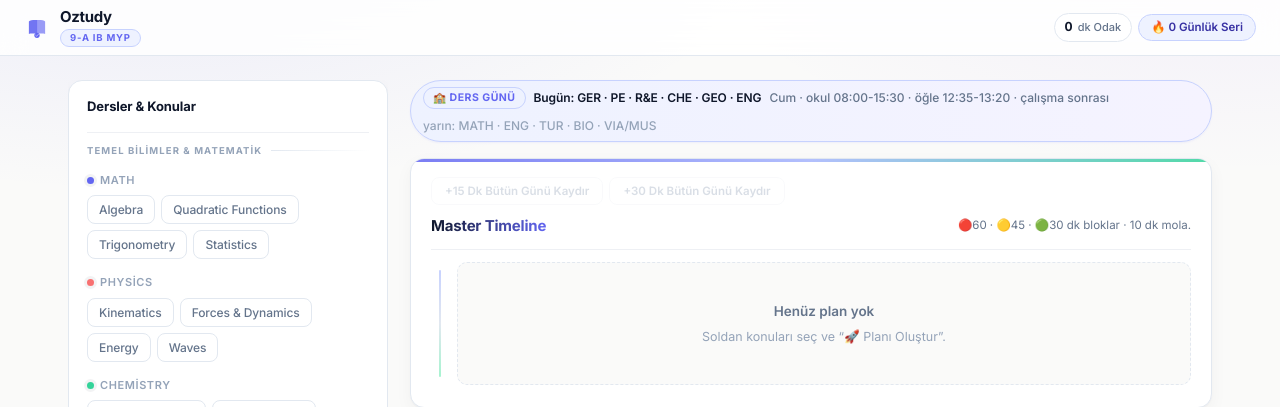
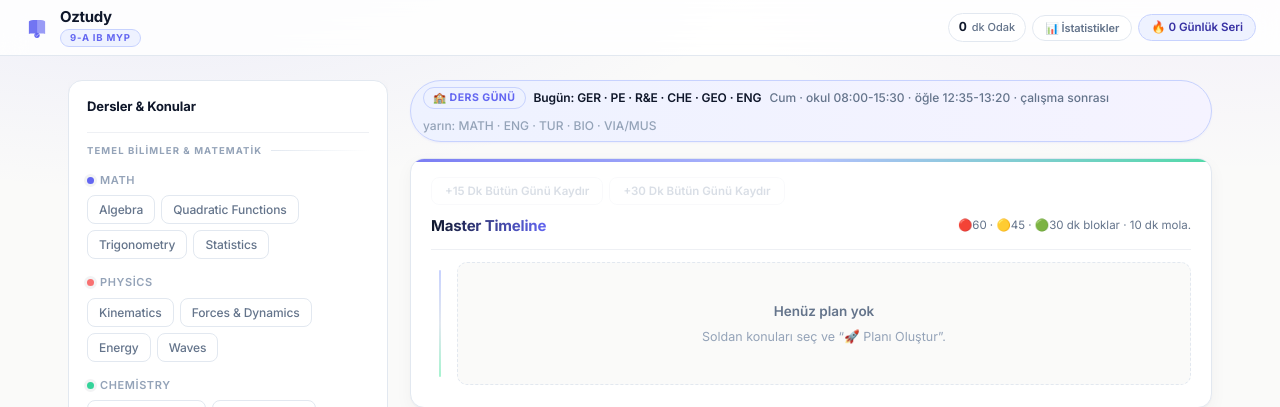
Before and after one commit to OzNova/Oztudy, a Flask app: page / in a window 1280 px wide. Shown: the top 407 px of the page. Run offline with Flask 3, Linux system fonts and the light colour scheme; data that the repository does not hold is empty.

Commit message:
fix: restore visible access to istatistikler from navbar

```diff
--- a/Planner/templates/index.html
+++ b/Planner/templates/index.html
@@ -74,6 +74,12 @@ body{background-color:var(--bg);color:var(--text);font-family:var(--font);font-s
 .comp-fill{height:100%;width:0%;border-radius:999px;background:var(--primary);transition:width .3s linear}
 .streak{font-size:11.5px;font-weight:600;color:#3730A3;background:var(--primary-soft);
   border:1px solid var(--primary-line);border-radius:999px;padding:4px 12px;white-space:nowrap}
+.nav-stat-btn{display:inline-flex;align-items:center;gap:5px;font:600 11px var(--font);letter-spacing:-0.1px;
+  color:var(--muted);background:var(--surface);border:1px solid var(--border);border-radius:999px;
+  padding:5px 12px;cursor:pointer;white-space:nowrap;transition:all .15s ease}
+.nav-stat-btn:hover{border-color:var(--primary);color:var(--primary);background:var(--primary-soft);
+  box-shadow:0 1px 3px rgba(99,102,241,.15)}
+.nav-stat-btn:active{transform:scale(.97)}
 
 /* ============ Hidden UI (present in DOM, display:none) ============ */
 .game-card{display:none}
@@ -483,6 +489,7 @@ body{background-color:var(--bg);color:var(--text);font-family:var(--font);font-s
       <div class="comp-track"><div class="comp-fill" id="st-fill"></div></div>
       <b id="st-pct">0%</b>
     </div>
+    <button type="button" class="nav-stat-btn" id="tab-stat">📊 İstatistikler</button>
     <span class="streak" id="streak">🔥 0 Günlük Seri</span>
   </div>
 </header>
@@ -510,7 +517,6 @@ body{background-color:var(--bg);color:var(--text);font-family:var(--font);font-s
       <!-- Tab bar: present in DOM, hidden -->
       <div class="tabbar">
         <button type="button" class="tab active" id="tab-wiz">🧙 Oluştur</button>
-        <button type="button" class="tab" id="tab-stat">📊 İstatistikler</button>
       </div>
 
       <!-- 1. Subjects card -->
```
